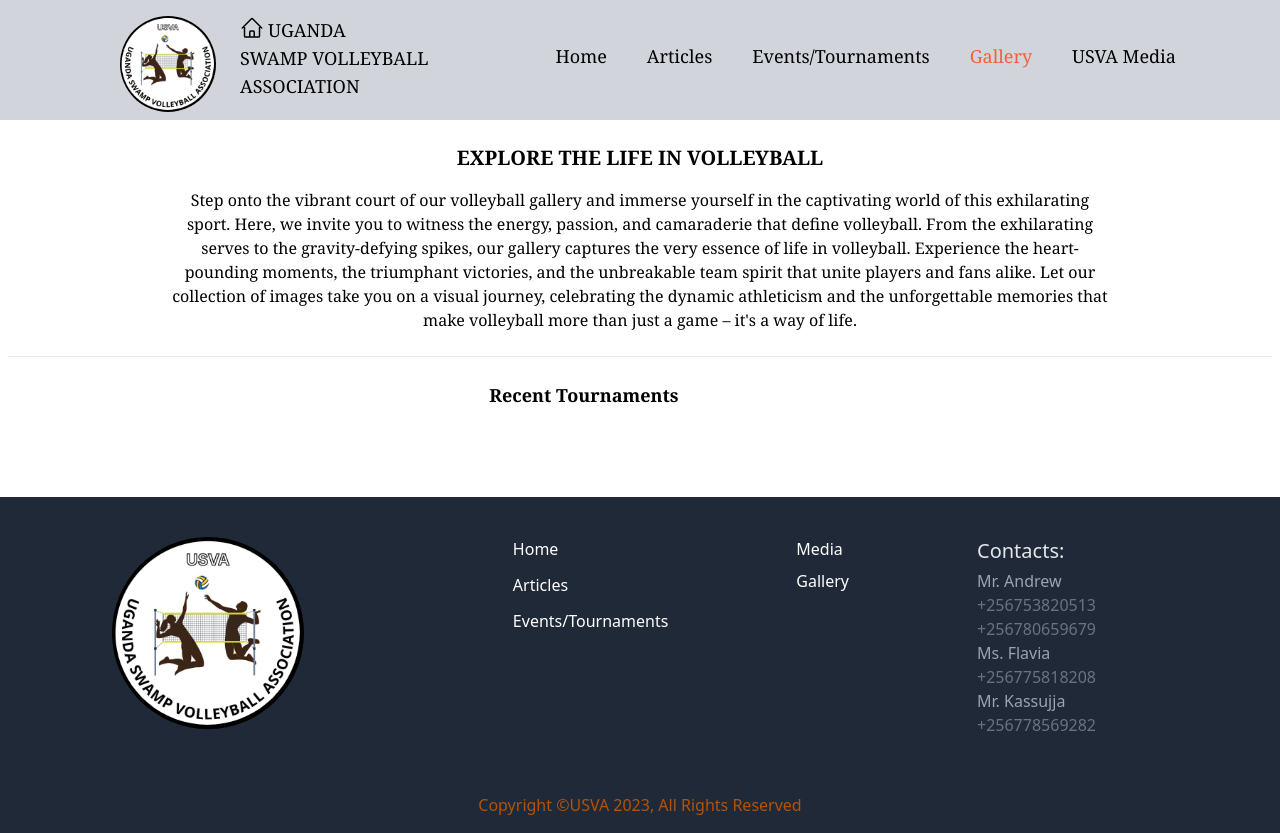
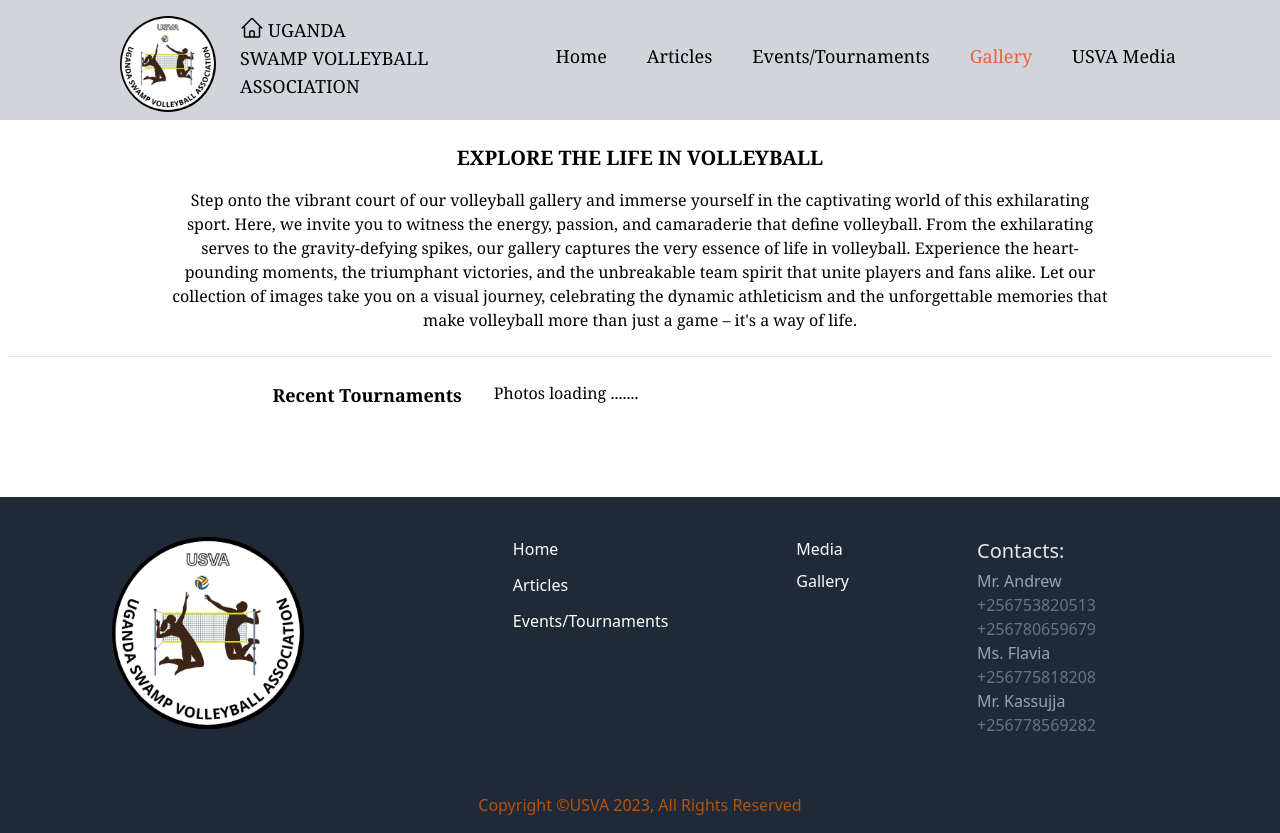
Before and after one commit to TroyMoses/usva_swamp, a Next.js app: page /gallery in a window 1280 px wide. Built offline with nearby package versions, Linux system fonts and the light colour scheme.

Commit message:
Some features still in prgogress

```diff
--- a/app/events/page.jsx
+++ b/app/events/page.jsx
@@ -1,7 +1,7 @@
 export default function EventsPage() {
     return (
         <div>
-            Events Page
+            Events Page still in development process. Thank you.
         </div>
     );
 }
--- a/app/gallery/page.jsx
+++ b/app/gallery/page.jsx
@@ -93,7 +93,7 @@ export default function GalleryPage() {
                         Recent Tournaments
                     </h1><br />
                     <div className='grid grid-cols-1 px-4 sm:grid-cols-2 lg:grid-cols-3 gap-8 justify-between'>
-
+                        Photos loading .......
                     </div>
                 </div>
 
```
